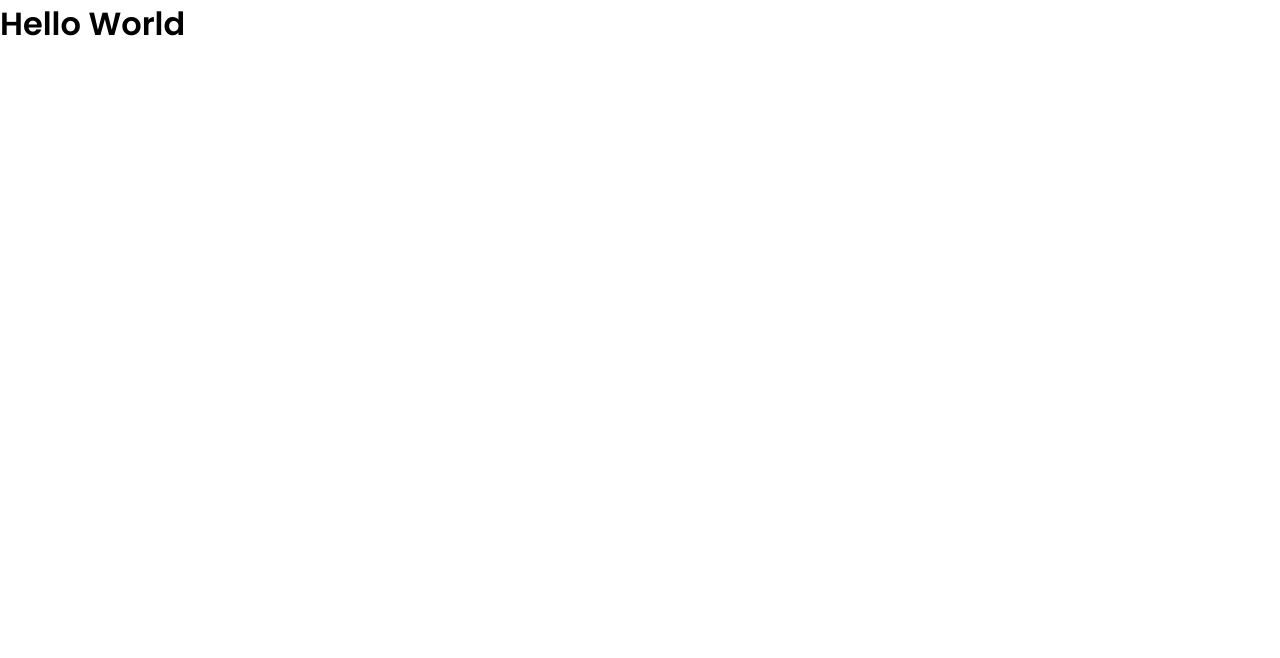
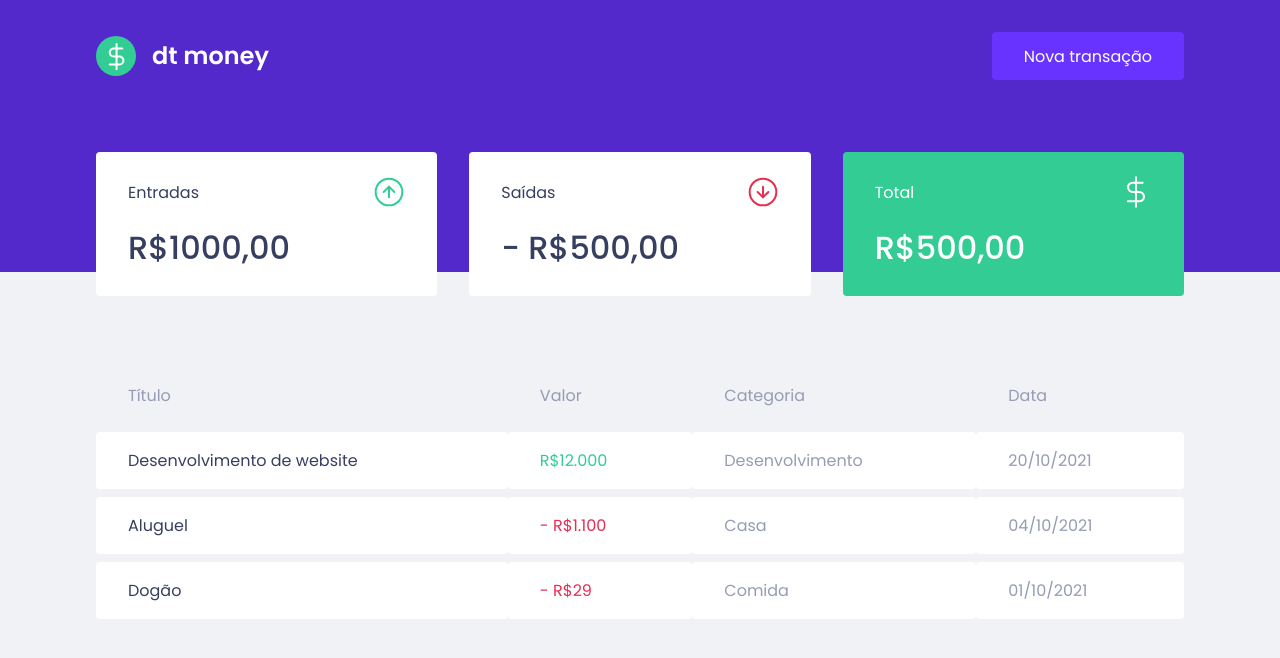
Before and after one commit to GeovaniJose/dtmoney, a React (Create React App) app: page / in a window 1280 px wide. Shown: the top 658 px of the page. Built offline with nearby package versions, Linux system fonts and the light colour scheme.

Commit message:
feat: implement components

```diff
--- a/public/index.html
+++ b/public/index.html
@@ -11,7 +11,7 @@
 
     <title>dt money</title>
 
-    <link href="https://fonts.googleapis.com/css2?family=Poppins:wght@400;600&display=swap" rel="stylesheet">
+    <link href="https://fonts.googleapis.com/css2?family=Poppins:wght@400;500;600&display=swap" rel="stylesheet">
   </head>
   <body>
     <noscript>You need to enable JavaScript to run this app.</noscript>
--- a/src/App.tsx
+++ b/src/App.tsx
@@ -1,10 +1,14 @@
+import { Header } from './components/Header';
+import { Dashboard } from './components/Dashboard';
+
 import { GlobalStyle } from './styles/global';
 
 export function App() {
   return (
-    <div className="App">
-      <h1>Hello World</h1>
+    <>
+      <Header />
+      <Dashboard />
       <GlobalStyle />
-    </div>
+    </>
   );
 }
--- /dev/null
+++ b/src/components/Dashboard/index.tsx
@@ -0,0 +1,13 @@
+import { Summary } from '../Summary';
+import { TransactionsTable } from '../TransactionsTable';
+
+import { Container } from './styles';
+
+export function Dashboard() {
+  return (
+    <Container>
+      <Summary />
+      <TransactionsTable />
+    </Container>
+  );
+}
--- /dev/null
+++ b/src/components/Dashboard/styles.ts
@@ -0,0 +1,7 @@
+import styled from 'styled-components';
+
+export const Container = styled.main`
+  max-width: 1120px;
+  margin: 0 auto;
+  padding: 2.5rem 1rem;
+`;
--- /dev/null
+++ b/src/components/Header/index.tsx
@@ -0,0 +1,16 @@
+import logoImg from '../../assets/logo.svg';
+
+import { Container, Content } from './styles';
+
+export function Header() {
+  return (
+    <Container>
+      <Content>
+        <img src={logoImg} alt="dt money" />
+        <button type="button">
+          Nova transação
+        </button>
+      </Content>
+    </Container>
+  )
+}
--- /dev/null
+++ b/src/components/Header/styles.ts
@@ -0,0 +1,31 @@
+import styled from 'styled-components';
+
+export const Container = styled.header`
+  background: var(--blue);
+`
+
+export const Content = styled.div`
+  max-width: 1120px;
+  margin: 0 auto;
+
+  padding: 2rem 1rem 12rem;
+  display: flex;
+  align-items: center;
+  justify-content: space-between;
+
+  button {
+    font-size: 1rem;
+    color: #ffffff;
+    background: var(--blue-light);
+    border: 0;
+    padding: 0 2rem;
+    border-radius: 0.25rem;
+    height: 3rem;
+
+    transition: filter 0.2s;
+
+    &:hover {
+      filter: brightness(0.9);
+    }
+  }
+`
--- /dev/null
+++ b/src/components/Summary/index.tsx
@@ -0,0 +1,35 @@
+import incomeImg from '../../assets/income.svg';
+import outcomeImg from '../../assets/outcome.svg';
+import totalImg from '../../assets/total.svg';
+
+import { Container } from './styles';
+
+export function Summary() {
+  return (
+    <Container>
+      <div>
+        <header>
+          <p>Entradas</p>
+          <img src={incomeImg} alt="Entradas" />
+        </header>
+        <strong>R$1000,00</strong>
+      </div>
+
+      <div>
+        <header>
+          <p>Saídas</p>
+          <img src={outcomeImg} alt="Saídas" />
+        </header>
+        <strong>- R$500,00</strong>
+      </div>
+
+      <div className="highlight-background">
+        <header>
+          <p>Total</p>
+          <img src={totalImg} alt="Total" />
+        </header>
+        <strong>R$500,00</strong>
+      </div>
+    </Container>
+  );
+}
--- /dev/null
+++ b/src/components/Summary/styles.ts
@@ -0,0 +1,34 @@
+import styled from 'styled-components';
+
+export const Container = styled.div`
+  display: grid;
+  grid-template-columns: repeat(3, 1fr);
+  gap: 2rem;
+  margin-top: -10rem;
+
+  div {
+    background: var(--shape);
+    padding: 1.5rem 2rem;
+    border-radius: 0.25rem;
+    color: var(--text-title);
+
+    header {
+      display: flex;
+      align-items: center;
+      justify-content: space-between;
+    }
+
+    strong {
+      display: block;
+      margin-top: 1rem;
+      font-size: 2rem;
+      font-weight: 500;
+      line-height: 3rem;
+    }
+
+    &.highlight-background {
+      background: var(--green);
+      color: #ffffff;
+    }
+  }
+`;
--- /dev/null
+++ b/src/components/TransactionsTable/index.tsx
@@ -0,0 +1,39 @@
+import { Container } from './styles';
+
+export function TransactionsTable() {
+  return (
+    <Container>
+      <table>
+        <thead>
+          <tr>
+            <th>Título</th>
+            <th>Valor</th>
+            <th>Categoria</th>
+            <th>Data</th>
+          </tr>
+        </thead>
+
+        <tbody>
+          <tr>
+            <td>Desenvolvimento de website</td>
+            <td className="deposit">R$12.000</td>
+            <td>Desenvolvimento</td>
+            <td>20/10/2021</td>
+          </tr>
+          <tr>
+            <td>Aluguel</td>
+            <td className="withdraw">- R$1.100</td>
+            <td>Casa</td>
+            <td>04/10/2021</td>
+          </tr>
+          <tr>
+            <td>Dogão</td>
+            <td className="withdraw">- R$29</td>
+            <td>Comida</td>
+            <td>01/10/2021</td>
+          </tr>
+        </tbody>
+      </table>
+    </Container>
+  );
+}
--- /dev/null
+++ b/src/components/TransactionsTable/styles.ts
@@ -0,0 +1,38 @@
+import styled from 'styled-components';
+
+export const Container = styled.div`
+  margin-top: 4rem;
+
+  table {
+    width: 100%;
+    border-spacing: 0 0.5rem;
+
+    th {
+      color: var(--text-body);
+      font-weight: 400;
+      padding: 1rem 2rem;
+      text-align: left;
+      line-height: 1.5rem;
+    }
+
+    td {
+      padding: 1rem 2rem;
+      border: 0;
+      background: var(--shape);
+      color: var(--text-body);
+      border-radius: 0.25rem;
+
+      &:first-child {
+        color: var(--text-title);
+      }
+
+      &.deposit {
+        color: var(--green);
+      }
+
+      &.withdraw {
+        color: var(--red);
+      }
+    }
+  }
+`;
--- a/src/styles/global.ts
+++ b/src/styles/global.ts
@@ -3,7 +3,7 @@
 export const GlobalStyle = createGlobalStyle`
   :root {
     --background: #f0f2f5;
-    --shape: #ffffff
+    --shape: #ffffff;
 
     --red: #e52e54;
     --blue: #5429cc;
@@ -32,7 +32,7 @@
   }
 
   body {
-    background: var(---background);
+    background: var(--background);
     -webkit-font-smoothing: antialiased;
   }
 
```
